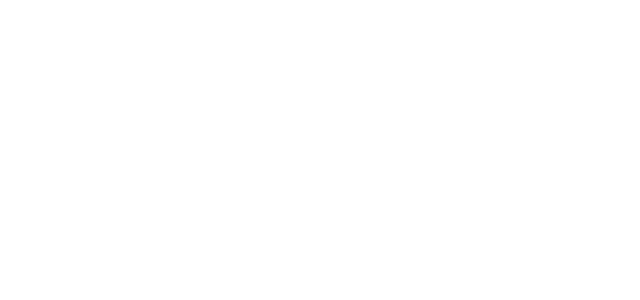
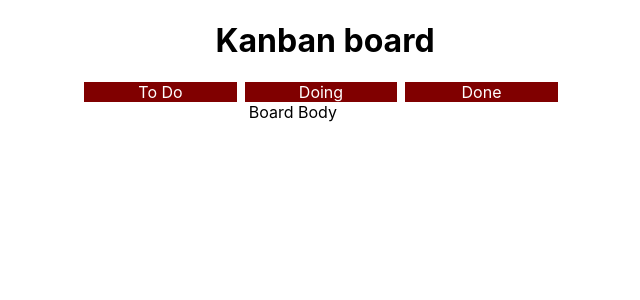
Before and after one commit to mo-mar/kanban-board, a React (Create React App) app: page / in a window 1280 px wide. Shown: the top 300 px of the page, without its empty margins (315-955 px from the left). Built offline with nearby package versions, Linux system fonts and the light colour scheme.

Commit message:
adding beginnings of components and containers

```diff
--- a/src/App.css
+++ /dev/null
@@ -1,38 +0,0 @@
-.App {
-  text-align: center;
-}
-
-.App-logo {
-  height: 40vmin;
-  pointer-events: none;
-}
-
-@media (prefers-reduced-motion: no-preference) {
-  .App-logo {
-    animation: App-logo-spin infinite 20s linear;
-  }
-}
-
-.App-header {
-  background-color: #282c34;
-  min-height: 100vh;
-  display: flex;
-  flex-direction: column;
-  align-items: center;
-  justify-content: center;
-  font-size: calc(10px + 2vmin);
-  color: white;
-}
-
-.App-link {
-  color: #61dafb;
-}
-
-@keyframes App-logo-spin {
-  from {
-    transform: rotate(0deg);
-  }
-  to {
-    transform: rotate(360deg);
-  }
-}
--- a/src/App.js
+++ b/src/App.js
@@ -1,11 +1,21 @@
 import React from 'react';
-import './App.css';
+import styled from 'styled-components';
+import KanbanBoard from './Containers/KanbanBoard/KanbanBoard';
+
+const StyledApp = styled.div`
+  width: 100%;
+  display: flex;
+  flex-direction: column;
+  justify-content: center;
+  align-items: center;
+`;
 
 function App() {
   return (
-    <div className="App">
-
-    </div>
+    <StyledApp>
+      <h1>Kanban board</h1>
+      <KanbanBoard />
+    </StyledApp>
   );
 }
 
--- /dev/null
+++ b/src/Components/BoardHeaderItem.js
@@ -0,0 +1,14 @@
+import React from 'react';
+import styled from 'styled-components';
+
+const StyledBoardHeaderItem = styled.div`
+  background: maroon;
+  flex: 1 0 100%;
+  color: white;
+  margin-right: 8px;
+  text-align: center;
+`;
+
+export default function BoardHeaderItem(props) {
+  return <StyledBoardHeaderItem>{props.title}</StyledBoardHeaderItem>;
+}
--- /dev/null
+++ b/src/Containers/KanbanBoard/BoardBody/BoardBody.js
@@ -0,0 +1,9 @@
+import React from 'react';
+
+export default function BoardBody() {
+  return (
+    <div>
+      <div>Board Body</div>
+    </div>
+  );
+}
--- /dev/null
+++ b/src/Containers/KanbanBoard/BoardHeader/BoardHeader.js
@@ -0,0 +1,19 @@
+import React from 'react';
+import BoardHeaderItem from '../../../Components/BoardHeaderItem';
+import styled from 'styled-components';
+
+const StyledBoardHeader = styled.div`
+  display: flex;
+  justify-content: center;
+  align-items: center;
+`;
+
+export default function BoardHeader() {
+  return (
+    <StyledBoardHeader>
+      <BoardHeaderItem title="To Do"></BoardHeaderItem>
+      <BoardHeaderItem title="Doing"></BoardHeaderItem>
+      <BoardHeaderItem title="Done"></BoardHeaderItem>
+    </StyledBoardHeader>
+  );
+}
--- /dev/null
+++ b/src/Containers/KanbanBoard/KanbanBoard.js
@@ -0,0 +1,12 @@
+import React from 'react';
+import BoardHeader from './BoardHeader/BoardHeader';
+import BoardBody from './BoardBody/BoardBody';
+
+export default function KanbanBoard() {
+  return (
+    <div>
+      <BoardHeader />
+      <BoardBody />
+    </div>
+  );
+}
```
Also changed, not shown: package.json (+11 -1 lines), 1 other file (tests, documents, lock files or other folders).
